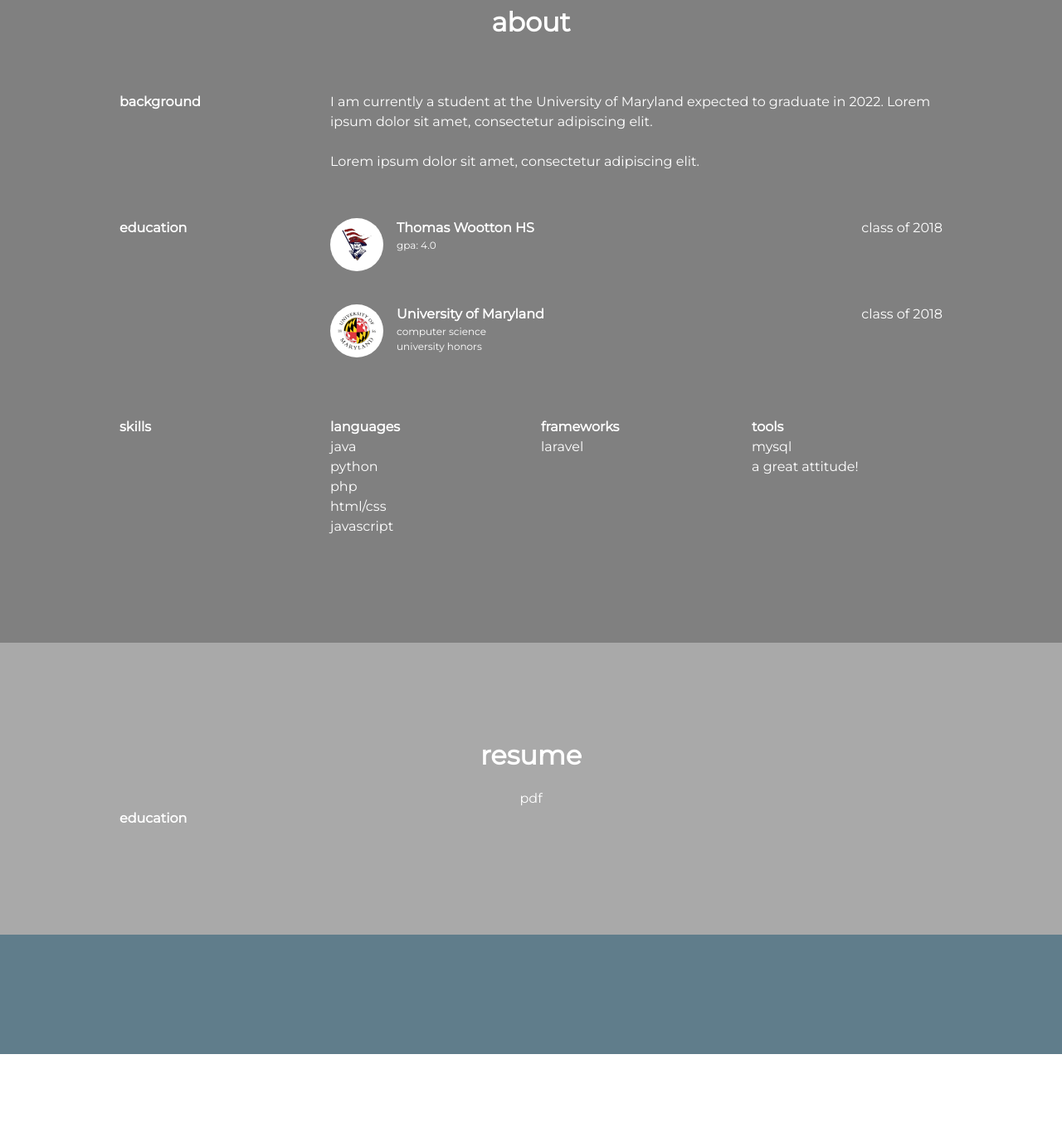
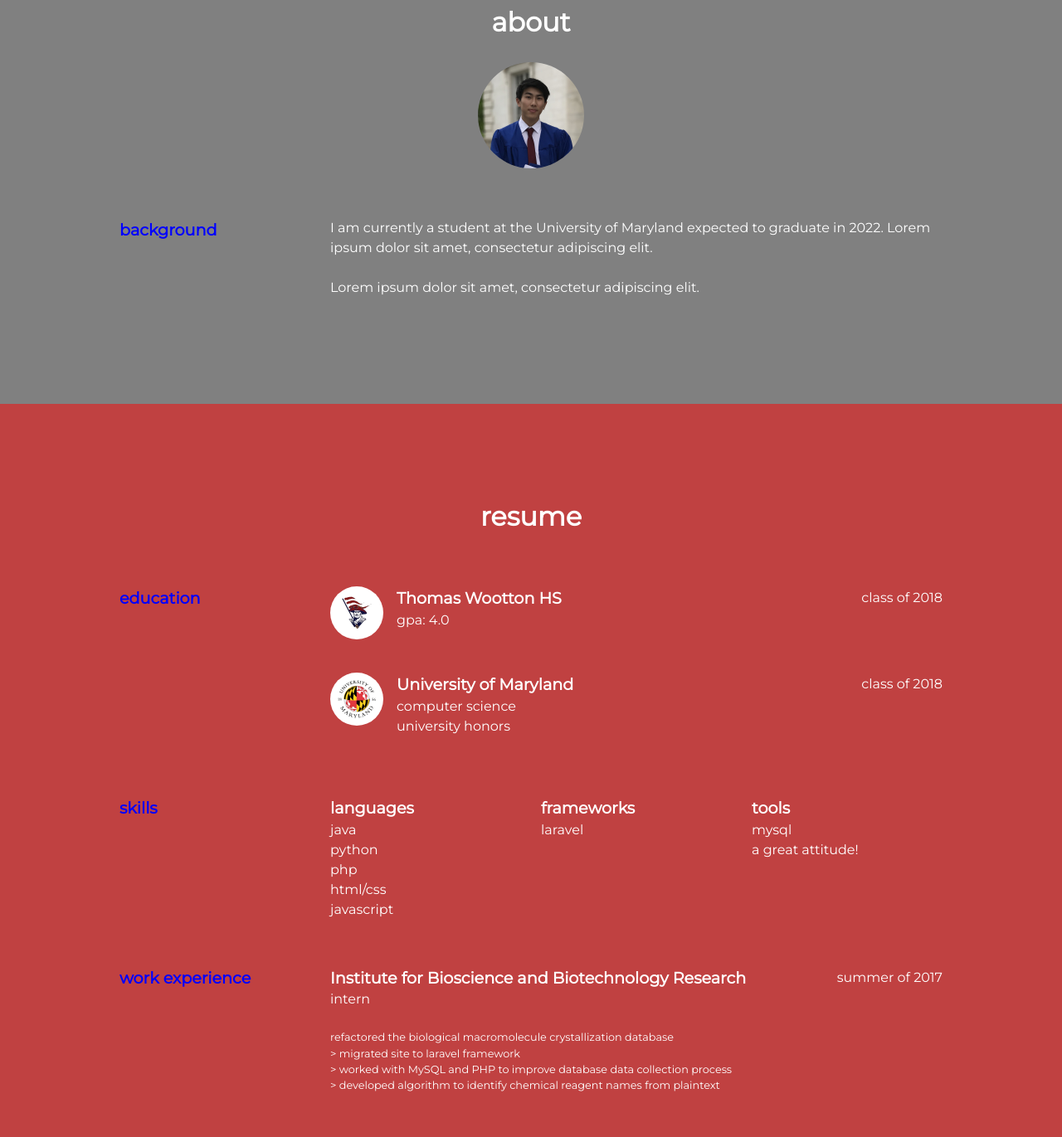
Before and after one commit to prcao/prcao.github.io, a plain HTML site: page index.html in a window 1280 px wide. Shown: the part 909-2280 px from the top of the page at 83% size. Before the commit the page ends 2180 px from the top, so only its background shows below. Drawn offline with nearby package versions, Linux system fonts and the light colour scheme.

Commit message:
restructure site and add experience

```diff
--- a/css/style.css
+++ b/css/style.css
@@ -5,11 +5,6 @@
 strong {
     font-size: 150%;
     font-style: bold;
-}
-
-
-.no-margin {
-    margin: 0 !important;
 }
 
 .navbar-burger {
@@ -47,6 +42,11 @@ strong {
     padding: 16px;
 }
 
+.is-centered {
+    margin-left: auto;
+    margin-right: auto;
+}
+
 .section-header {
     font-weight: bold;
     font-size: 200%;
@@ -54,6 +54,8 @@ strong {
 
 .header {
     font-weight: bold;
+    color: blue;
+    font-size: 120%;
 }
 
 .vert-margin {
@@ -67,6 +69,7 @@ strong {
 
 .entry-title {
     font-weight: bold;
+    font-size: 120%;
 }
 
 .entry-place {
@@ -76,3 +79,7 @@ strong {
 img.avatar {
     border-radius: 50%;
 }
+
+.job-desc {
+    font-size: 80%;
+}
--- a/index.html
+++ b/index.html
@@ -77,11 +77,17 @@
 
         <div class="container outer">
 
-            <div class="section-header has-text-centered">
+            <div class="section-header has-text-centered revealable">
                 <p>about</p>
             </div>
 
-            <div class="inner has-text-left">
+            <br>
+
+            <div class="image is-128x128 is-centered revealable">
+                <img class="avatar" src="img/grad.jpg">
+            </div>
+
+            <div class="inner has-text-left revealable">
 
                 <div class="columns vert-margin">
 
@@ -97,12 +103,25 @@
 
                             <br>
                             <br> Lorem ipsum dolor sit amet, consectetur adipiscing elit.
-
                         </p>
                     </div>
                 </div>
+            </div>
+        </div>
+    </section>
 
-                <div class="columns vert-margin">
+    <section id="resume" name="resume" class="section contrast" style="background-color: rgb(192, 65, 65)">
+
+        <div class="container outer">
+
+            <div class="has-text-centered section-header revealable">
+                resume
+            </div>
+
+            <div class="inner">
+
+                <!-- Education -->
+                <div class="columns vert-margin revealable">
 
                     <div class="column is-one-quarter header">
                         education
@@ -133,7 +152,7 @@
                                     </div>
                                 </div>
 
-                                <p class="is-size-7">gpa: 4.0 </p>
+                                <p>gpa: 4.0 </p>
                             </div>
                         </div>
 
@@ -160,25 +179,24 @@
                                     </p>
                                 </div>
 
-                                <p class="is-size-7">
+                                <p>
                                     computer science
                                     <br>university honors
                                 </p>
                             </div>
                         </div>
-
-
                     </div>
                 </div>
 
-                <div class="columns vert-margin">
+                <!-- Skills -->
+                <div class="columns vert-margin revealable">
 
                     <div class="column is-one-quarter header">
                         skills
                     </div>
 
                     <div class="column">
-                        <p class="header">languages</p>
+                        <p class="entry-title">languages</p>
 
                         <p>
                             java
@@ -190,7 +208,7 @@
                     </div>
 
                     <div class="column">
-                        <p class="header">frameworks</p>
+                        <p class="entry-title">frameworks</p>
 
                         <p>
                             laravel
@@ -198,38 +216,54 @@
                     </div>
 
                     <div class="column">
-                        <p class="header">tools</p>
+                        <p class="entry-title">tools</p>
 
                         <p>
                             mysql
                             <br>a great attitude!
                         </p>
                     </div>
-
                 </div>
 
+                <!-- Work Experience -->
+                <div class="columns vert-margin revealable">
 
-            </div>
-        </div>
-    </section>
+                    <div class="column is-one-quarter header">
+                        work experience
+                    </div>
 
-    <section id="resume" name="resume" class="section contrast" style="background-color: darkgray">
+                    <div class="column">
 
-        <div class="container outer">
+                        <!-- IBBR -->
 
-            <div class="has-text-centered section-header">
-                resume
-            </div>
+                        <div class="container">
+                            <div class="level is-marginless">
+                                <div class="level-left entry-title">
+                                    Institute for Bioscience and Biotechnology Research
+                                </div>
 
-            <div class="inner">
+                                <div class="level-right is-marginless">
+                                    <p>
+                                        summer of 2017
+                                    </p>
+                                </div>
+                            </div>
 
-                <p class="has-text-centered">pdf</p>
+                            <p class="job-title">intern</p>
+                            <br>
+                            <p class="job-desc">
 
-                <div class="columns">
-                    <div class="column has-text-left header">
-                        education
+                                refactored the <a href="http://bmcd.ibbr.umd.edu/">biological macromolecule crystallization database</a>
+                                <br> > migrated site to laravel framework
+                                <br> > worked with MySQL and PHP to improve database data collection process
+                                <br> > developed algorithm to identify chemical reagent names from plaintext
+                            </p>
+                        </div>
+
+
                     </div>
                 </div>
+
             </div>
         </div>
 
```
